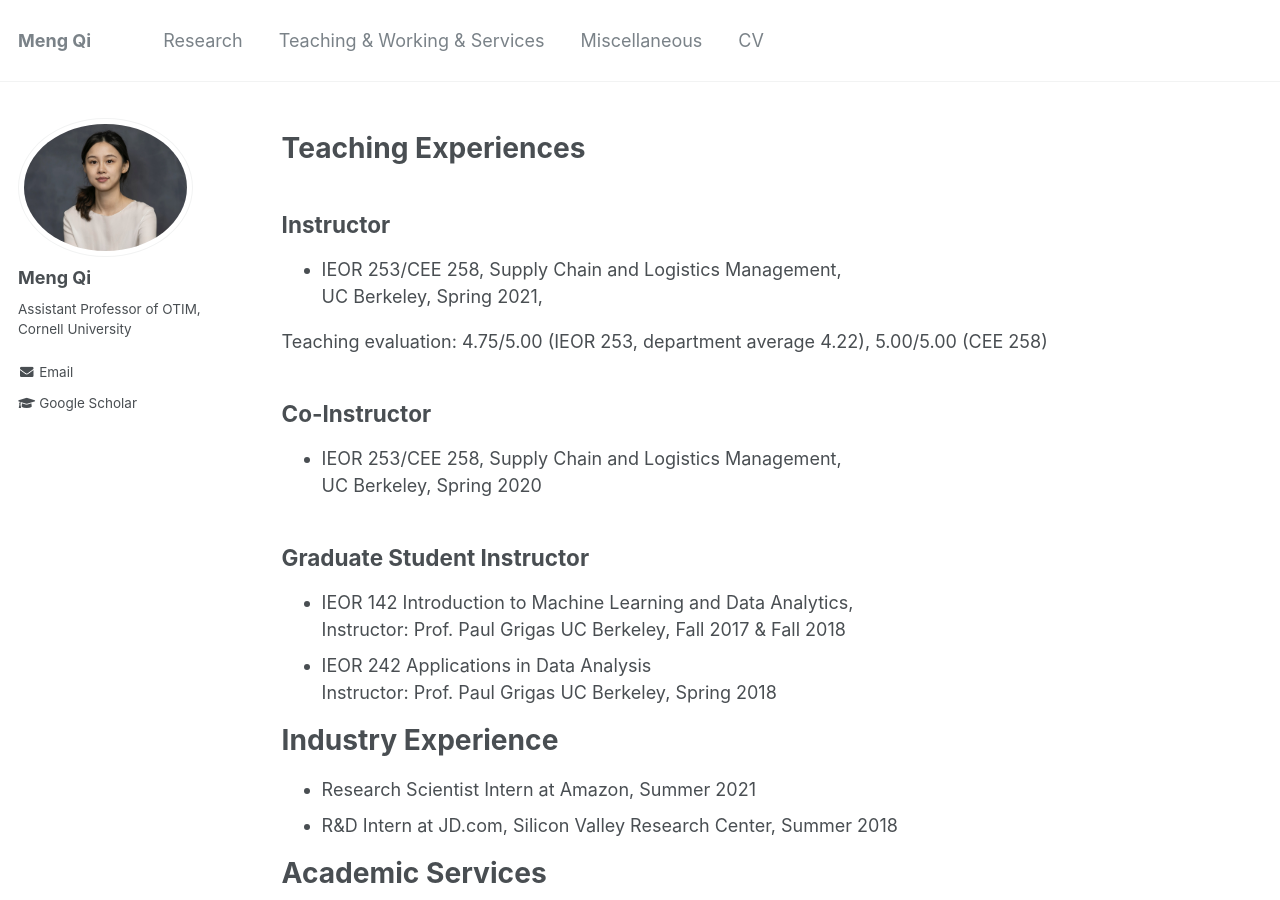
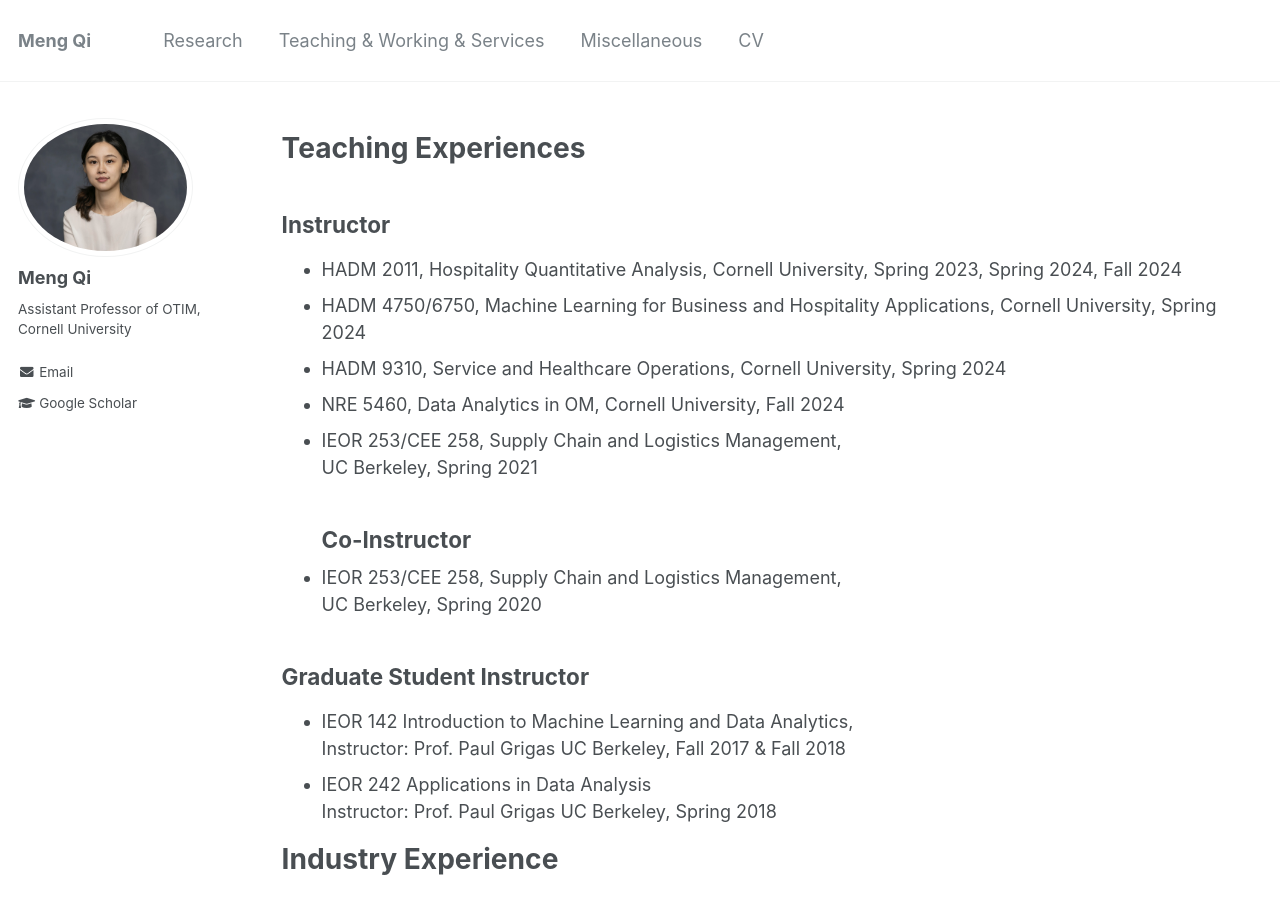
Before and after one commit to alicemengqi/site, a Jekyll site: the page built from _pages/teaching.md, in a window 1280 px wide and 900 px high. Built offline with Jekyll 4.4.1, drawn with Linux system fonts in a browser that asks for light colours.

Commit message:
Update teaching.md

```diff
--- a/_pages/teaching.md
+++ b/_pages/teaching.md
@@ -8,10 +8,16 @@ author_profile: true
 
 # Teaching Experiences
 ## Instructor
+* HADM 2011, Hospitality Quantitative Analysis,
+Cornell University, Spring 2023, Spring 2024, Fall 2024
+* HADM 4750/6750, Machine Learning for Business and Hospitality Applications,
+Cornell University, Spring 2024
+* HADM 9310, Service and Healthcare Operations,
+Cornell University, Spring 2024
+* NRE 5460, Data Analytics in OM,
+Cornell University, Fall 2024
 * IEOR 253/CEE 258, Supply Chain and Logistics Management,
-UC Berkeley, Spring 2021,
-
-Teaching evaluation: 4.75/5.00 (IEOR 253, department average 4.22), 5.00/5.00 (CEE 258)
+UC Berkeley, Spring 2021
 ## Co-Instructor
 * IEOR 253/CEE 258, Supply Chain and Logistics Management,
 UC Berkeley, Spring 2020
```
